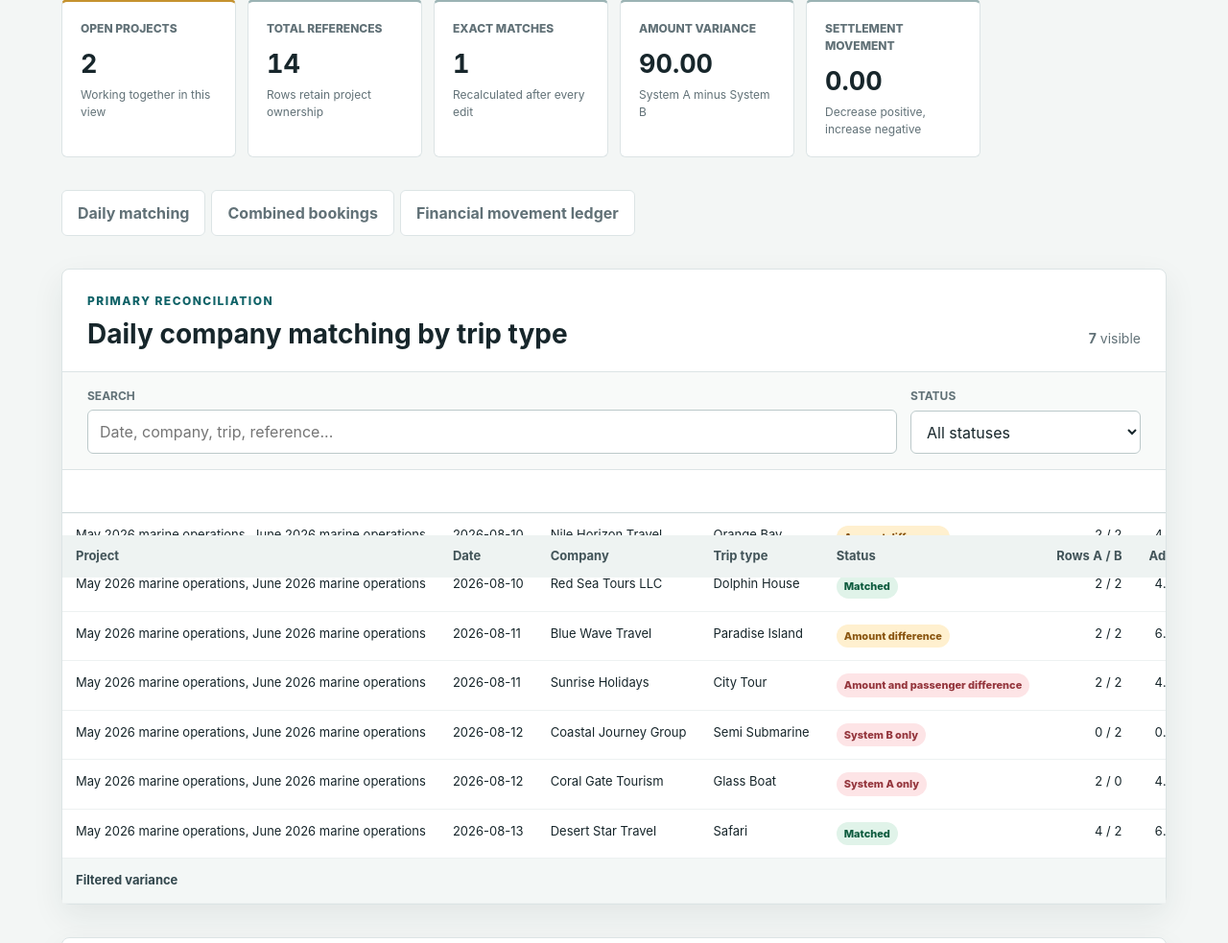
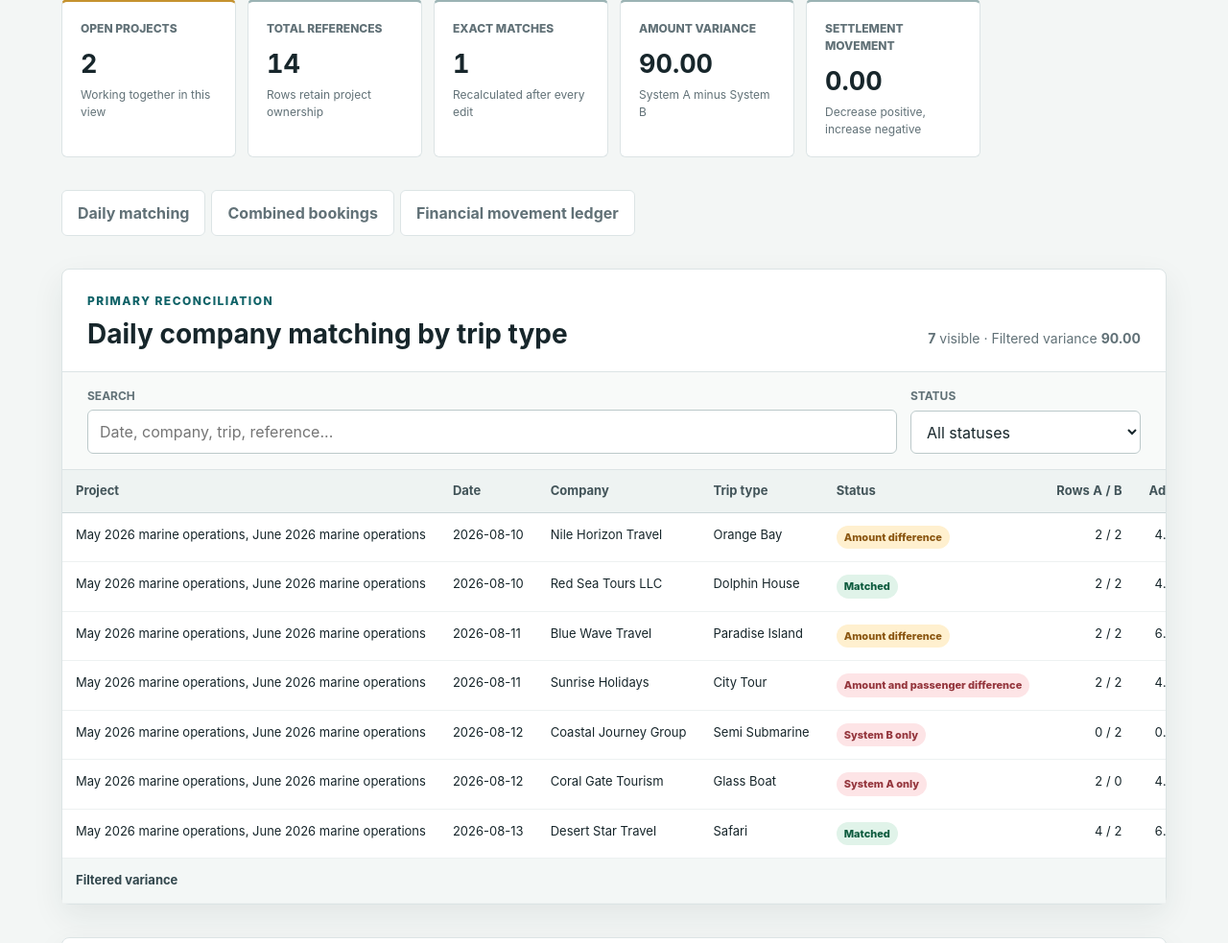
Before and after one commit to a7md3mr2020-sys/reconcileflow-finance-operations-demo, a Flask app: a page that uses templates/project_workspace.html in a window 1280 px wide. Shown: the part 413-1396 px from the top of the page at 96% size. Run offline with Flask 3, Linux system fonts and the light colour scheme; the visitor is signed in with stand-in values (Sample User, id 1); data comes from the database, SQL or seed files in the repository; data that the repository does not hold is empty; some libraries are stand-ins or nearby versions.

Commit message:
Keep daily matching headers aligned during scroll

```diff
--- a/static/app.css
+++ b/static/app.css
@@ -97,7 +97,7 @@ input:focus, select:focus { outline: 3px solid rgba(15, 98, 103, .15); border-co
 .search-field, .select-field { display: grid; gap: 5px; }
 .table-wrap { width: 100%; overflow: auto; }
 table { width: 100%; border-collapse: collapse; font-size: 13px; }
-th { position: sticky; top: 68px; z-index: 4; padding: 12px 14px; text-align: left; color: #425459; background: #eef3f2; border-bottom: 1px solid #ccd7d8; white-space: nowrap; }
+th { position: sticky; top: 0; z-index: 4; padding: 12px 14px; text-align: left; color: #425459; background: #eef3f2; border-bottom: 1px solid #ccd7d8; white-space: nowrap; }
 .capture-mode th { position: static; }
 td { padding: 13px 14px; border-bottom: 1px solid #edf1f1; vertical-align: top; }
 tbody tr:hover { background: #f8fbfa; }
--- a/templates/_daily_project_section.html
+++ b/templates/_daily_project_section.html
@@ -1,5 +1,5 @@
 <section class="data-section" id="daily-matching">
-  <div class="section-heading"><div><p class="eyebrow">PRIMARY RECONCILIATION</p><h2>Daily company matching{% if is_detailed %} by trip type{% endif %}</h2></div><span class="visible-counter"><strong data-visible-count>{{ run.daily_results|length }}</strong> visible</span></div>
+  <div class="section-heading"><div><p class="eyebrow">PRIMARY RECONCILIATION</p><h2>Daily company matching{% if is_detailed %} by trip type{% endif %}</h2></div><span class="visible-counter"><strong data-visible-count>{{ run.daily_results|length }}</strong> <span>visible</span> · <span>Filtered variance</span> <strong data-table-total="daily-matching-table">{{ "{:,.2f}".format(run.daily_results|sum(attribute='variance')) }}</strong></span></div>
   <div class="table-toolbar" data-table-controls="daily-matching-table"><label class="search-field"><span>Search</span><input type="search" placeholder="Date, company, trip, reference..." data-table-search></label><label class="select-field"><span>Status</span><select data-table-status><option value="">All statuses</option><option value="matched">Matched</option><option value="amount_only">Amount difference</option><option value="pax_only">Passenger difference</option><option value="amount_and_pax">Amount and passenger difference</option><option value="missing_a">System B only</option><option value="missing_b">System A only</option></select></label></div>
   <div class="table-wrap"><table id="daily-matching-table" data-filter-table data-sum-column="{{ 15 if is_detailed else 8 }}">
     <thead><tr><th>Date</th><th>Company</th>{% if is_detailed %}<th>Trip type</th>{% endif %}<th>Status</th><th class="number">Rows A / B</th><th class="number">Adults A / B</th><th class="number">Children A / B</th>{% if is_detailed %}<th>Hotel or pickup A / B</th><th class="number">Transfer rows A / B</th><th class="number">Chargeable pax A / B</th><th class="number">Adult rate A / B</th><th class="number">Calculated amount A / B</th><th class="number">Calculated variance</th>{% endif %}<th class="number">System A amount</th><th class="number">System B amount</th><th class="number">Variance</th>{% if is_detailed %}<th class="number">Pricing variance A / B</th>{% endif %}<th>References A / B</th></tr></thead>
--- a/templates/project_workspace.html
+++ b/templates/project_workspace.html
@@ -32,7 +32,7 @@
 <section class="data-section" id="daily-matching">
   <div class="section-heading">
     <div><p class="eyebrow">PRIMARY RECONCILIATION</p><h2>Daily company matching{% if is_detailed %} by trip type{% endif %}</h2></div>
-    <span class="visible-counter"><strong data-visible-count>{{ workspace.daily_rows|length }}</strong> visible</span>
+    <span class="visible-counter"><strong data-visible-count>{{ workspace.daily_rows|length }}</strong> <span>visible</span> · <span>Filtered variance</span> <strong data-table-total="daily-matching-table">{{ "{:,.2f}".format(workspace.daily_rows|sum(attribute='variance')) }}</strong></span>
   </div>
   <div class="table-toolbar" data-table-controls="daily-matching-table">
     <label class="search-field"><span>Search</span><input type="search" placeholder="Date, company, trip, reference..." data-table-search></label>
```
